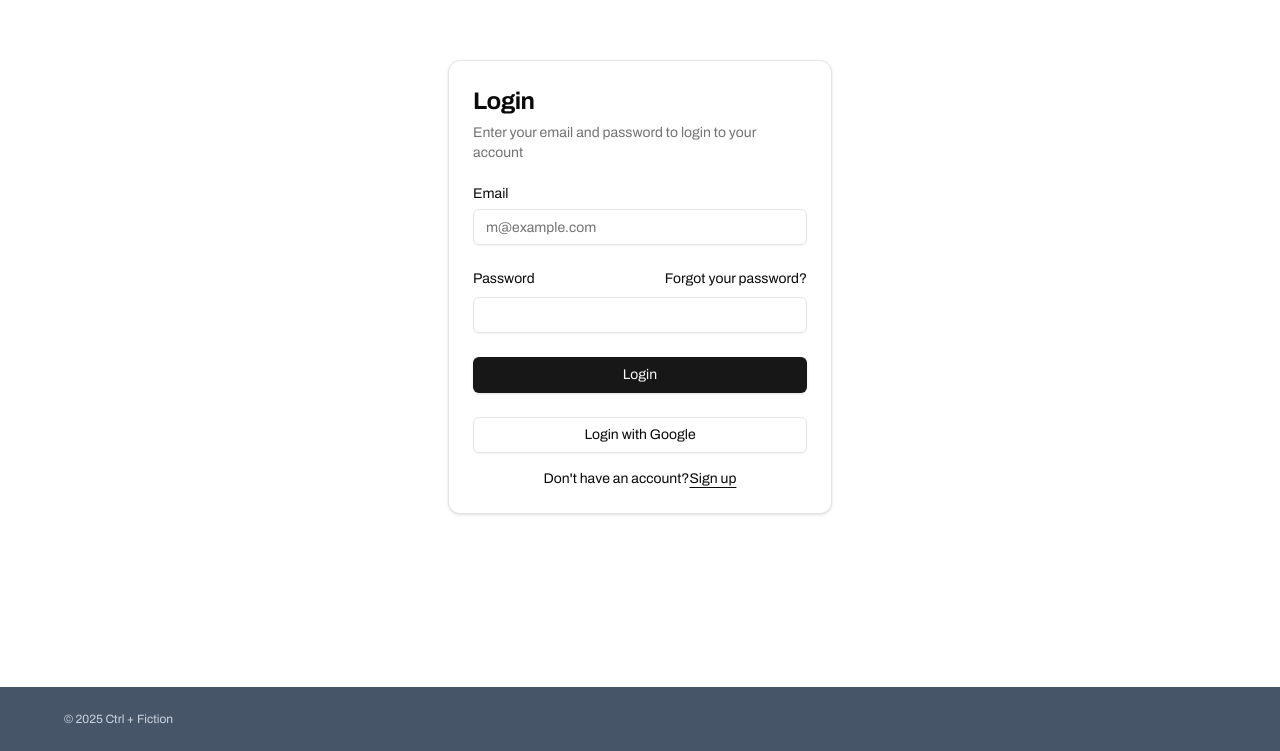
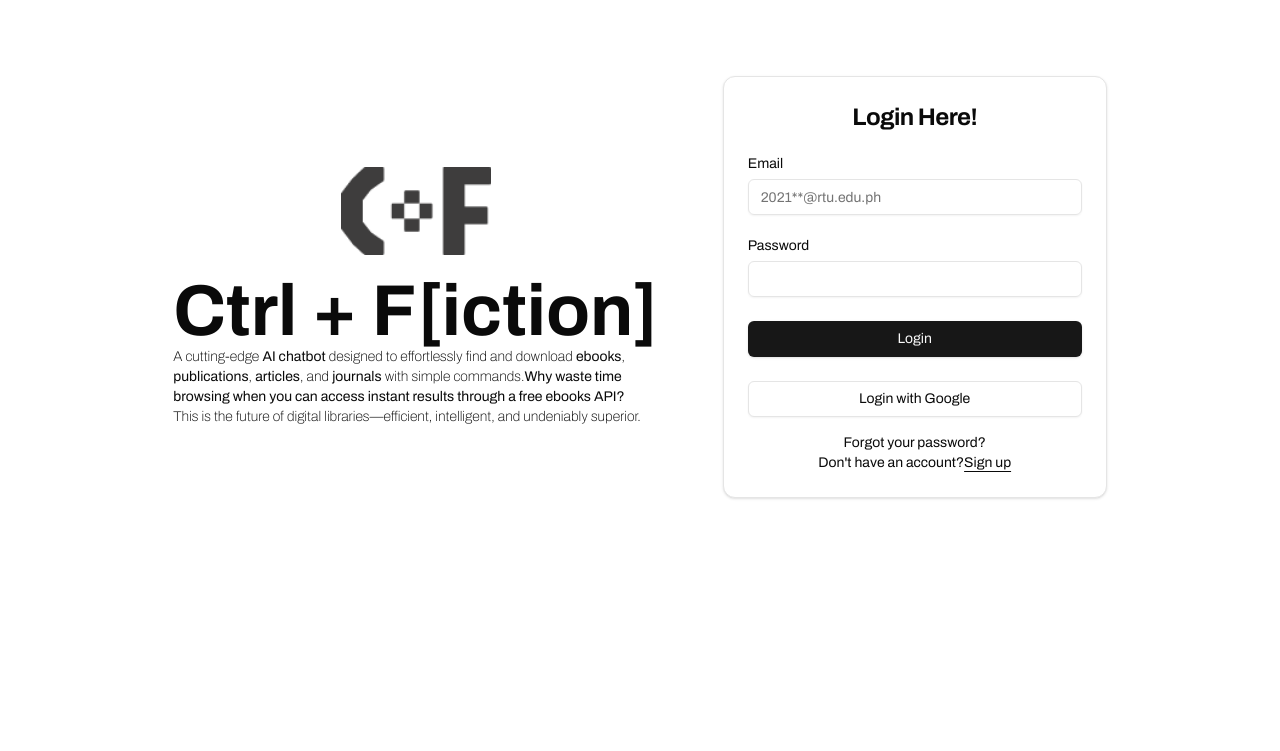
Before and after one commit to wertyaser/cfiction, a Next.js app: page /sign-in in a window 1280 px wide. Shown: the part 113-864 px from the top of the page. After the commit the page ends 800 px from the top, so only its background shows below. Built offline with nearby package versions, Linux system fonts and the light colour scheme.

Commit message:
Add sign-in page enhancements, implement banner component, and update footer layout

```diff
--- a/src/app/(auth)/sign-in/page.tsx
+++ b/src/app/(auth)/sign-in/page.tsx
@@ -1,24 +1,21 @@
+import Link from "next/link";
+
+import Banner from "@/components/ui/cbanner";
 import { Button } from "@/components/ui/button";
-import {
-  Card,
-  CardHeader,
-  CardTitle,
-  CardDescription,
-  CardContent,
-} from "@/components/ui/card";
+import { Card, CardHeader, CardTitle, CardContent } from "@/components/ui/card";
 import { Input } from "@/components/ui/input";
 import { Label } from "@/components/ui/label";
 
 export default function SignIn() {
   return (
-    <section className="flex min-h-svh w-fill items-center justify-center p-6 md:p-10">
+    <section className="flex flex-row min-h-svh items-center justify-center gap-16">
+      <Banner />
+
       <div className="w-full max-w-sm flex flex-col gap-6">
         <Card>
           <CardHeader>
-            <CardTitle className="text-2xl">Login</CardTitle>
-            <CardDescription>
-              Enter your email and password to login to your account
-            </CardDescription>
+            <CardTitle className="text-2xl text-center">Login Here!</CardTitle>
+            {/* <CardDescription>Login using RTU Email only</CardDescription> */}
           </CardHeader>
           <CardContent>
             <form>
@@ -28,7 +25,7 @@ export default function SignIn() {
                   <Input
                     id="email"
                     type="email"
-                    placeholder="m@example.com"
+                    placeholder="2021**@rtu.edu.ph"
                     required
                   />
                 </div>
@@ -36,12 +33,6 @@ export default function SignIn() {
                 <div className="grid gap-2">
                   <div className="flex items-center">
                     <Label htmlFor="password">Password</Label>
-                    <a
-                      href="#"
-                      className="ml-auto inline-block text-sm underline-offset-4 hover:underline"
-                    >
-                      Forgot your password?
-                    </a>
                   </div>
                   <Input id="password" type="password" required />
                 </div>
@@ -52,11 +43,22 @@ export default function SignIn() {
                   Login with Google
                 </Button>
               </div>
-              <div className="mt-4 text-center text-sm">
-                Don&apos;t have an account?
-                <a href="#" className="underline underline-offset-4">
-                  Sign up
+              <div className="grid mt-4 text-center text-sm">
+                <a
+                  href="#"
+                  className="inline-block text-sm underline-offset-4 hover:underline"
+                >
+                  Forgot your password?
                 </a>
+                <div>
+                  Don&apos;t have an account?
+                  <Link
+                    href="/register"
+                    className="underline underline-offset-4"
+                  >
+                    Sign up
+                  </Link>
+                </div>
               </div>
             </form>
           </CardContent>
--- a/src/app/layout.tsx
+++ b/src/app/layout.tsx
@@ -16,9 +16,6 @@ export default function RootLayout({
     <html lang="en">
       <body className={archivo.className}>
         <main>{children}</main>
-        <footer>
-          <p className="text-center">© 2025 Ctrl + Fiction</p>
-        </footer>
       </body>
     </html>
   );
--- a/src/app/page.tsx
+++ b/src/app/page.tsx
@@ -115,6 +115,9 @@ export default function Home() {
           <h2>Contact Us</h2>
         </div>
       </section>
+      <footer>
+        <p className="text-center">© 2025 Ctrl + Fiction</p>
+      </footer>
     </div>
   );
 }
--- /dev/null
+++ b/src/components/ui/cbanner.tsx
@@ -0,0 +1,26 @@
+import Image from "next/image";
+
+export default function Banner() {
+  return (
+    <div className="flex flex-col justify-center">
+      <div className="py-5 mx-auto">
+        <Image src="/LOGO.png" width={150} height={150} alt="Logo" />
+      </div>
+      <h1 className="text-7xl font-bold">Ctrl + F[iction]</h1>
+      <p className="font-thin text-sm">
+        A cutting-edge <b>AI chatbot</b> designed to effortlessly find and
+        download <b>ebooks</b>, <br />
+        <b>publications</b>, <b>articles</b>, and <b>journals</b> with simple
+        commands.
+        <b>
+          Why waste time <br />
+          browsing when you can access instant results through a free ebooks
+          API?
+        </b>
+        <br />
+        This is the future of digital libraries—efficient, intelligent, and
+        undeniably superior.
+      </p>
+    </div>
+  );
+}
```
